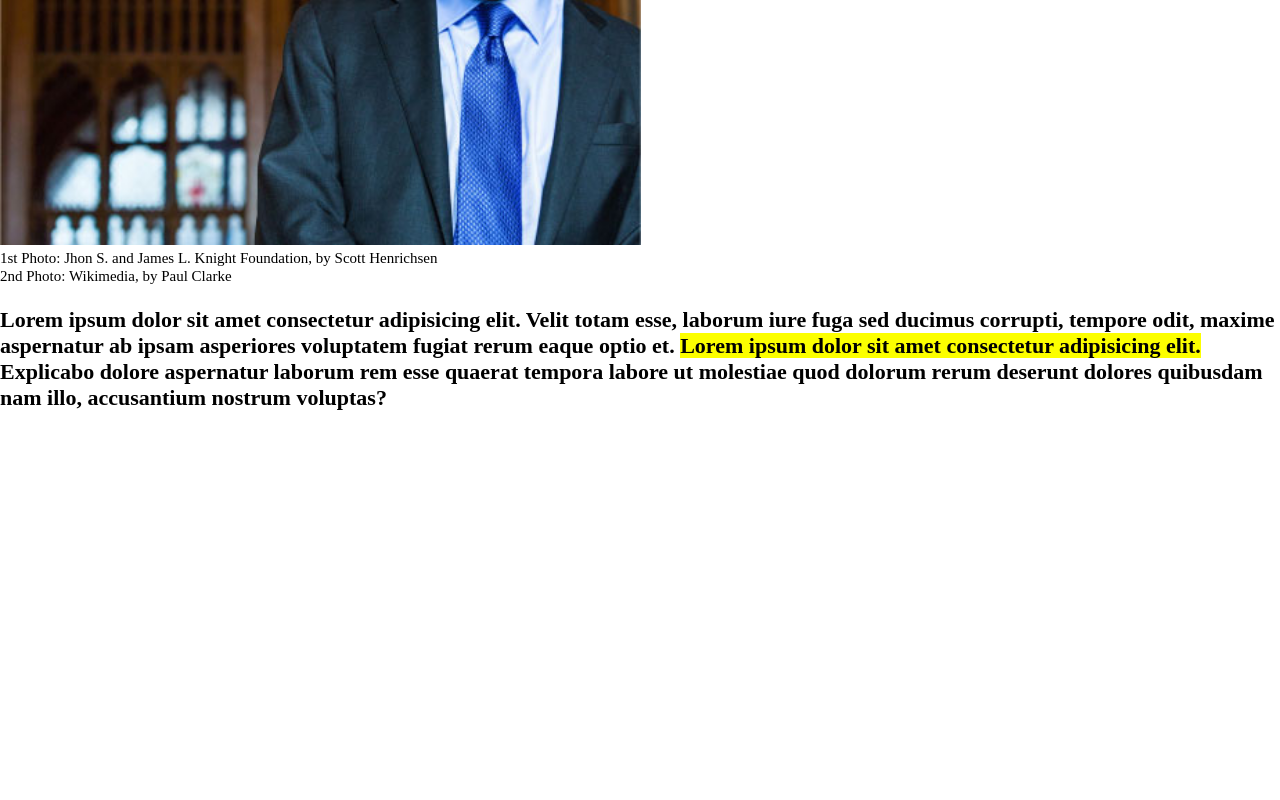
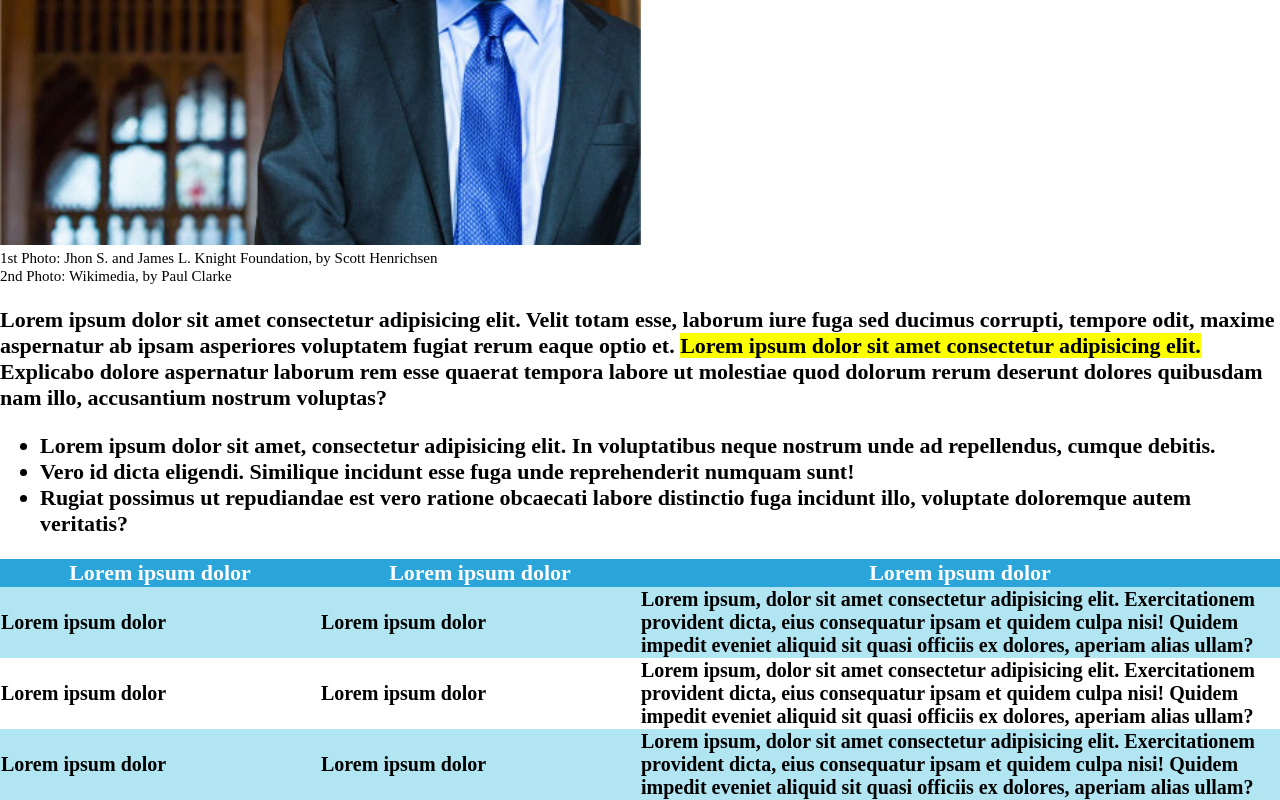
Before and after one commit to nicolofossati/html-css-booleaner, a plain HTML site: page index.html in a window 1280 px wide. Shown: the part 1175-1975 px from the top of the page. Before the commit the page ends 1608 px from the top, so only its background shows below. Drawn offline with nearby package versions, Linux system fonts and the light colour scheme.

Commit message:
completed table

```diff
--- a/css/style.css
+++ b/css/style.css
@@ -50,10 +50,38 @@ header{
     height: 500px;
 }
 
-section p{
+.personal_font{
     font-size: 22px;
+    font-weight: bold;
 }
 
 .marked{
     background-color: #FCFF00;
 }
+
+
+table {
+    width: 100%;
+    border-spacing: 0;
+}
+.col_1-2{
+    width: 25%;
+}
+
+.col_3{
+    width: 50%;
+}
+
+.azure{
+    background-color: #B1E5F2;
+}
+
+.table_title{
+    background-color: #2AA4D9;
+    color: white;
+    font-size: 22px;
+}
+
+#table_font{
+    font-size: 20px;
+}
--- a/index.html
+++ b/index.html
@@ -38,12 +38,40 @@
             <span>2nd Photo: Wikimedia, by Paul Clarke</span>
         </div>
 
-        <section>
-            <p><strong>Lorem ipsum dolor sit amet consectetur adipisicing elit. Velit totam esse, laborum iure fuga sed ducimus corrupti,
-                tempore odit, maxime aspernatur ab ipsam asperiores voluptatem fugiat rerum eaque optio et. <span class="marked">Lorem ipsum dolor sit amet
-                    consectetur adipisicing elit.</span> Explicabo dolore aspernatur laborum rem esse quaerat tempora labore ut molestiae quod dolorum
-                rerum deserunt dolores quibusdam nam illo, accusantium nostrum voluptas?</strong></p>
-        </section>
+        <p class="personal_font">Lorem ipsum dolor sit amet consectetur adipisicing elit. Velit totam esse, laborum iure fuga sed ducimus corrupti,
+            tempore odit, maxime aspernatur ab ipsam asperiores voluptatem fugiat rerum eaque optio et. <span class="marked">Lorem ipsum dolor sit amet
+                consectetur adipisicing elit.</span> Explicabo dolore aspernatur laborum rem esse quaerat tempora labore ut molestiae quod dolorum
+            rerum deserunt dolores quibusdam nam illo, accusantium nostrum voluptas?
+        </p>
+
+        <ul class="personal_font">
+            <li>Lorem ipsum dolor sit amet, consectetur adipisicing elit. In voluptatibus neque nostrum unde ad repellendus, cumque debitis.</li>
+            <li>Vero id dicta eligendi. Similique incidunt esse fuga unde reprehenderit numquam sunt!</li>
+            <li>Rugiat possimus ut repudiandae est vero ratione obcaecati labore distinctio fuga incidunt illo, voluptate doloremque autem veritatis?</li>
+        </ul>
+
+        <table class="personal_font" id="table_font">
+            <tr>
+                <th class="table_title" class="col_1-2">Lorem ipsum dolor</th>
+                <th class="table_title" class="col_1-2">Lorem ipsum dolor</th>
+                <th class="table_title" class="col_3">Lorem ipsum dolor</th>
+            </tr>
+            <tr>
+                <td class="col_1-2 azure">Lorem ipsum dolor</td>
+                <td class="col_1-2 azure">Lorem ipsum dolor</td>
+                <td class="col_3 azure">Lorem ipsum, dolor sit amet consectetur adipisicing elit. Exercitationem provident dicta, eius consequatur ipsam et quidem culpa nisi! Quidem impedit eveniet aliquid sit quasi officiis ex dolores, aperiam alias ullam?</td>
+            </tr>
+            <tr>
+                <td class="col_1-2">Lorem ipsum dolor</td>
+                <td class="col_1-2">Lorem ipsum dolor</td>
+                <td class="col_3">Lorem ipsum, dolor sit amet consectetur adipisicing elit. Exercitationem provident dicta, eius consequatur ipsam et quidem culpa nisi! Quidem impedit eveniet aliquid sit quasi officiis ex dolores, aperiam alias ullam?</td>
+            </tr>
+            <tr>
+                <td class="col_1-2 azure">Lorem ipsum dolor</td>
+                <td class="col_1-2 azure">Lorem ipsum dolor</td>
+                <td class="col_3 azure">Lorem ipsum, dolor sit amet consectetur adipisicing elit. Exercitationem provident dicta, eius consequatur ipsam et quidem culpa nisi! Quidem impedit eveniet aliquid sit quasi officiis ex dolores, aperiam alias ullam?</td>
+            </tr>
+        </table>
     </main>
 </body>
 </html>
```
